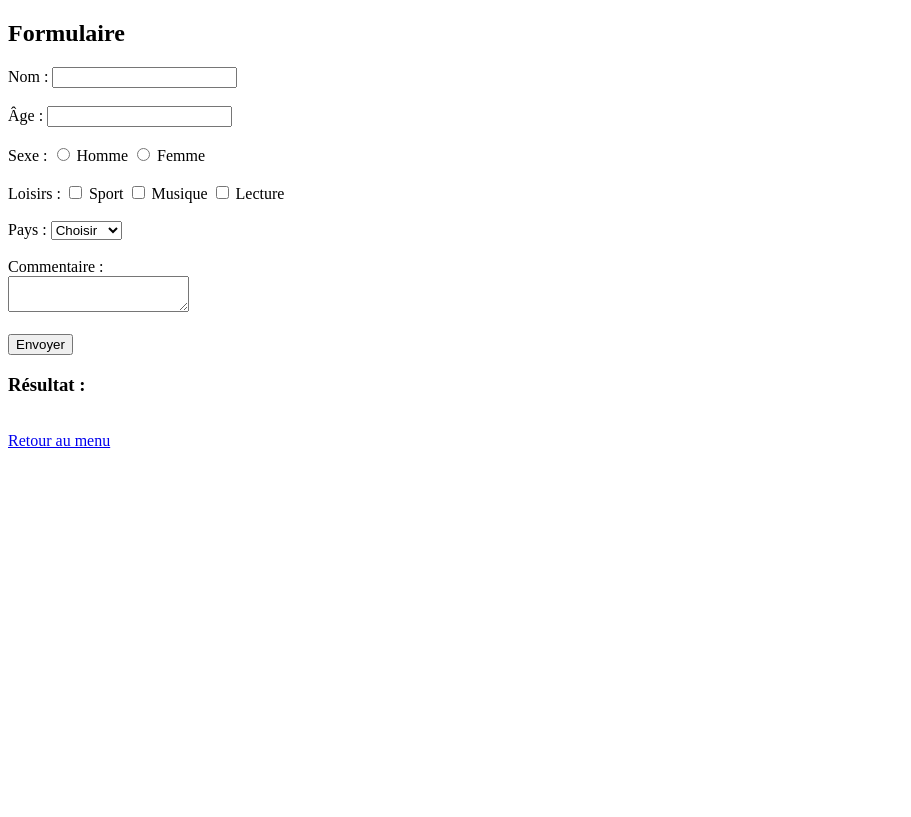
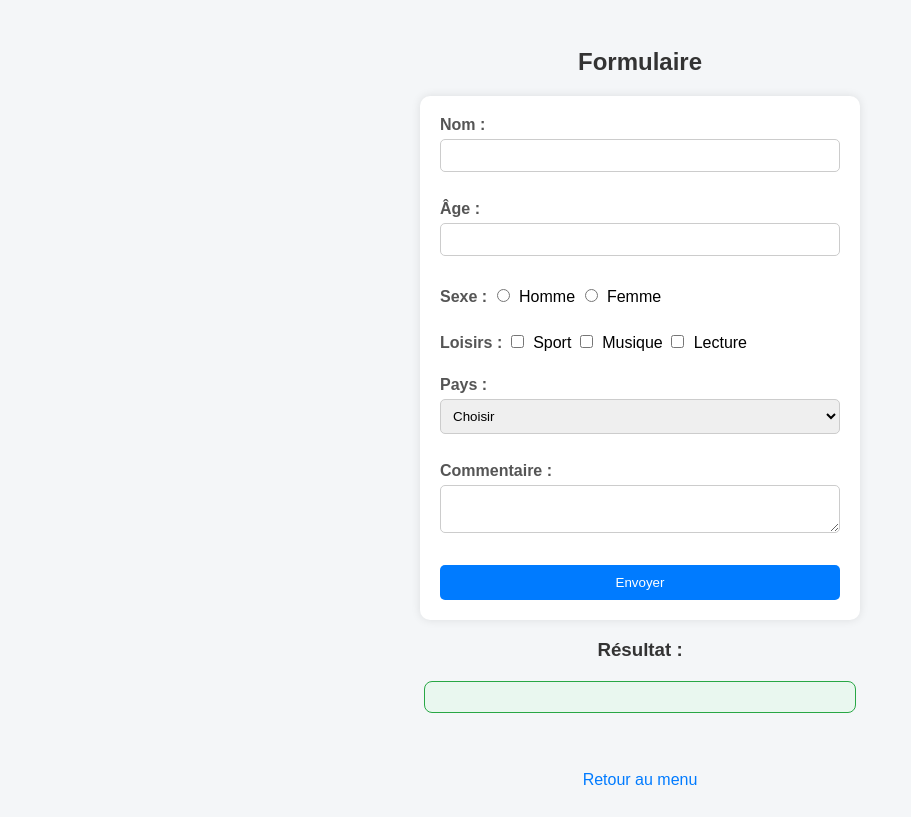
Before and after one commit to moctar-04/exo_html_css_js, a plain HTML site: page exercice3/exercice3.html in a window 1280 px wide. Shown: the whole page, without its empty margins (0-911 px from the left). Drawn offline with Linux system fonts and the light colour scheme.

Commit message:
ajout modif

```diff
--- a/script.js
+++ b/script.js
@@ -20,50 +20,50 @@ function changerCouleur() {
 /*Exercice 3 */
 
 
-// function envoyer() {
+function envoyer() {
 
-//     let nom = document.getElementById("nom").value;
-//     let age = document.getElementById("age").value;
-//     let pays = document.getElementById("pays").value;
-//     let commentaire = document.getElementById("commentaire").value;
+    let nom = document.getElementById("nom").value;
+    let age = document.getElementById("age").value;
+    let pays = document.getElementById("pays").value;
+    let commentaire = document.getElementById("commentaire").value;
 
-//     // Sexe
-//     let sexe = "";
-//     let radios = document.getElementsByName("sexe");
-//     for (let r of radios) {
-//         if (r.checked) {
-//             sexe = r.value;
-//         }
-//     }
+    // Sexe
+    let sexe = "";
+    let radios = document.getElementsByName("sexe");
+    for (let r of radios) {
+        if (r.checked) {
+            sexe = r.value;
+        }
+    }
 
-//     // Loisirs
-//     let loisirs = [];
-//     let checks = document.getElementsByName("loisir");
-//     for (let c of checks) {
-//         if (c.checked) {
-//             loisirs.push(c.value);
-//         }
-//     }
+    // Loisirs
+    let loisirs = [];
+    let checks = document.getElementsByName("loisir");
+    for (let c of checks) {
+        if (c.checked) {
+            loisirs.push(c.value);
+        }
+    }
 
-//     // Validation
-//     if (nom === "" || age === "" || sexe === "" || pays === "" || commentaire === "") {
-//         alert("Veuillez remplir tous les champs !");
-//         return;
-//     }
+    // Validation
+    if (nom === "" || age === "" || sexe === "" || pays === "" || commentaire === "") {
+        alert("Veuillez remplir tous les champs !");
+        return;
+    }
 
-//     Affichage
-//     document.getElementById("resultat").innerHTML =
-//         "Nom : " + nom + "<br>" +
-//         "Age : " + age + "<br>" +
-//         "Sexe : " + sexe + "<br>" +
-//         "Loisirs : " + loisirs.join(", ") + "<br>" +
-//         "Pays : " + pays + "<br>" +
-//         "Commentaire : " + commentaire;
+    // Affichage
+    document.getElementById("resultat").innerHTML =
+        "Nom : " + nom + "<br>" +
+        "Age : " + age + "<br>" +
+        "Sexe : " + sexe + "<br>" +
+        "Loisirs : " + loisirs.join(", ") + "<br>" +
+        "Pays : " + pays + "<br>" +
+        "Commentaire : " + commentaire;
+}
+
+// function changerPage(page) {
+//     document.getElementById("frame").src = page;
 // }
-
-function changerPage(page) {
-    document.getElementById("frame").src = page;
-}
 
 /*Exercice 4 */
 
--- a/style.css
+++ b/style.css
@@ -23,3 +23,86 @@ body {
 }
 
 /* Exercice 3 */
+body {
+    font-family: Arial, sans-serif;
+    background-color: #f4f6f8;
+    padding: 20px;
+}
+
+h2, h3 {
+    text-align: center;
+    color: #333;
+}
+
+/* Formulaire */
+form {
+    width: 400px;
+    margin: auto;
+    padding: 20px;
+    background: #ffffff;
+    border-radius: 10px;
+    box-shadow: 0px 0px 10px rgba(0,0,0,0.1);
+}
+
+/* Labels */
+label {
+    font-weight: bold;
+    color: #555;
+}
+
+/* Inputs, select, textarea */
+input, select, textarea {
+    width: 100%;
+    padding: 8px;
+    margin-top: 5px;
+    margin-bottom: 10px;
+    border-radius: 5px;
+    border: 1px solid #ccc;
+    box-sizing: border-box;
+}
+
+/* Radio et checkbox */
+input[type="radio"],
+input[type="checkbox"] {
+    width: auto;
+    margin-right: 5px;
+}
+
+/* Bouton */
+button {
+    width: 100%;
+    padding: 10px;
+    background-color: #007BFF;
+    color: white;
+    border: none;
+    border-radius: 5px;
+    cursor: pointer;
+}
+
+button:hover {
+    background-color: #0056b3;
+}
+
+/* Résultat */
+#resultat {
+    width: 400px;
+    margin: 20px auto;
+    padding: 15px;
+    background: #e9f7ef;
+    border: 1px solid #28a745;
+    border-radius: 8px;
+    color: #155724;
+}
+
+/* Lien retour */
+a {
+    display: block;
+    text-align: center;
+    margin-top: 20px;
+    text-decoration: none;
+    color: #007BFF;
+}
+
+a:hover {
+    text-decoration: underline;
+}
```
Also changed, not shown: mini_projet/index.html (+0 -13 lines), exercice1/javascript.js (added).
